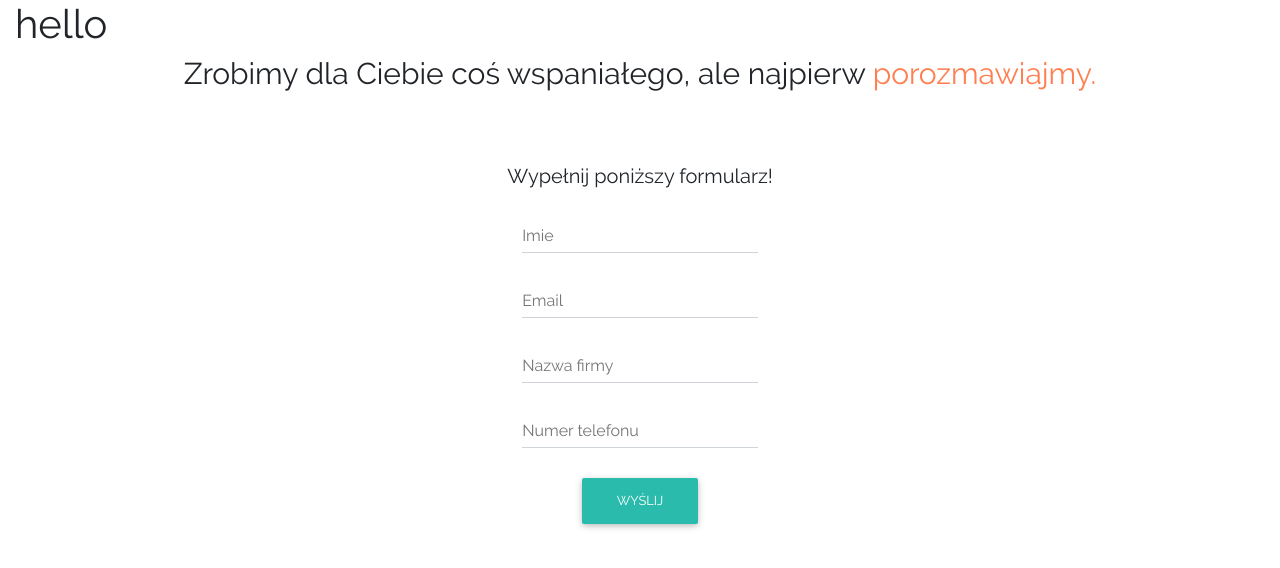
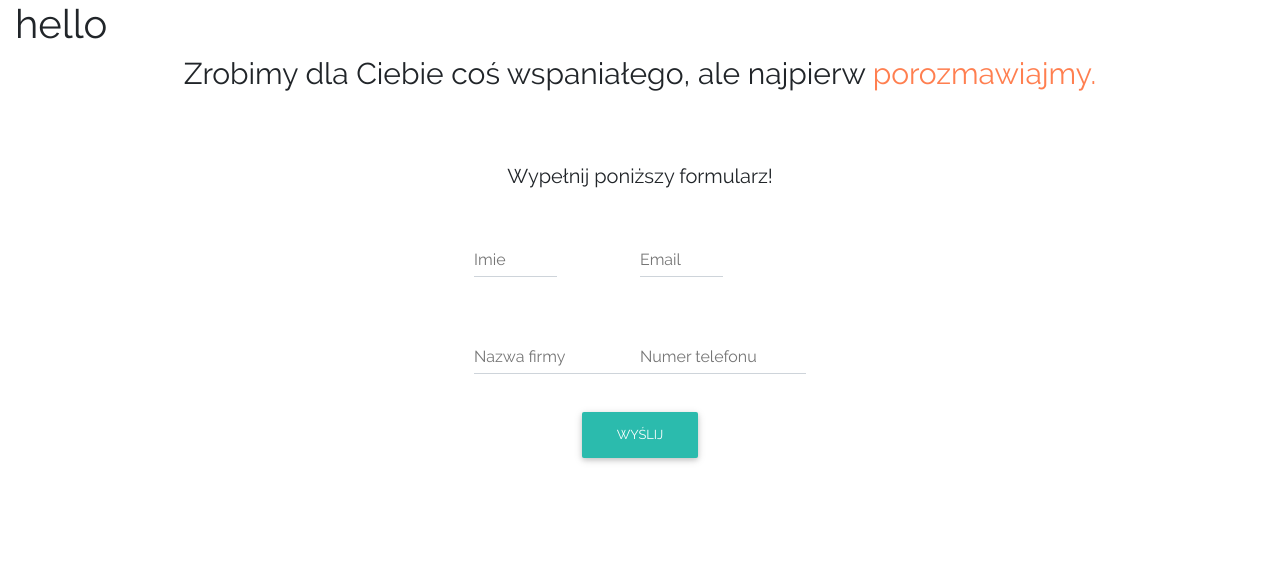
Before and after one commit to HoopDead/rr_investments, a React (Create React App) app: page /contact in a window 1280 px wide. Shown: the top 568 px of the page. Built offline with nearby package versions, Linux system fonts and the light colour scheme.

Commit message:
Contact in row display

```diff
--- a/src/index.css
+++ b/src/index.css
@@ -41,6 +41,8 @@ html, body {
 
 /* PROJECT SECTION */
 
+.projects-
+
 .projects-hr-orange-border {
     width: 210px;
     padding: 4px;
--- a/src/pages/contact.jsx
+++ b/src/pages/contact.jsx
@@ -11,14 +11,14 @@ class Contact extends Component {
             <form style = {{marginTop: 50}}>
             <p className="h5 text-center mb-4">Wypełnij poniższy formularz!</p>
             <div className="grey-text">
-             <MDBCol>
-               <MDBInput label="Imie"  name = "name"/>
-               <MDBInput label="Email"  name = "email"/>
-             </MDBCol>
-             <MDBCol>
+             <MDBRow>
+               <MDBInput className = "col-sm-6" label="Imie"  name = "name"/>
+               <MDBInput  className = "col-sm-6"label="Email"  name = "email"/>
+             </MDBRow>
+             <MDBRow>
                <MDBInput label="Nazwa firmy" name = "text" />
                <MDBInput label="Numer telefonu" name = "tel"/>
-             </MDBCol>
+             </MDBRow>
            </div>
            <div className="text-center">
            <MDBBtn rounded >Wyślij</MDBBtn>
```
